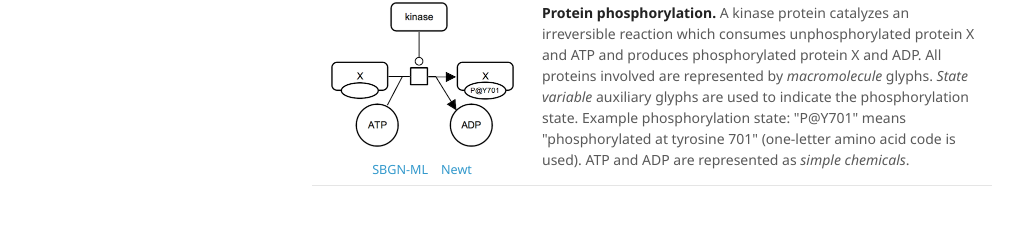
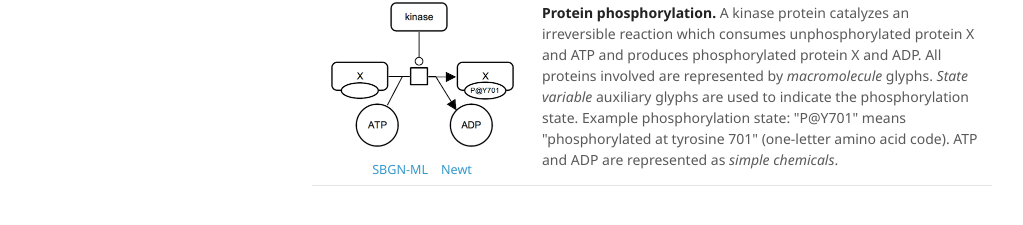
Before and after one commit to sbgn/sbgn, a Jekyll site: the page built from docs/sbgn_bricks.md, in a window 1280 px wide and 900 px high, scrolled down 909 px. Shown: the part 644-869 px from the top of the window, without its empty margins (128-1151 px from the left). Built offline with Jekyll 4.4.1, drawn with Linux system fonts in a browser that asks for light colours; nearby versions of some CDN libraries.

Commit message:
Update sbgn_bricks.md

```diff
--- a/docs/sbgn_bricks.md
+++ b/docs/sbgn_bricks.md
@@ -65,6 +65,6 @@
       <td style="width:200px; text-align:center; font-size:90%;"><img src="../sbgn/downloads/bricks/PD_phosphorylation.png"/> <br />
           <a href="/sbgn/downloads/bricks/PD_phosphorylation.sbgn" target="_blank">SBGN-ML</a> &ensp;
           <a href="http://web.newteditor.org/?URL=http://sbgn.github.io/sbgn/downloads/bricks/PD_phosphorylation.sbgn" target="_blank">Newt</a></td>
-      <td><strong>Protein phosphorylation.</strong> A kinase protein catalyzes an irreversible reaction which consumes unphosphorylated protein X and ATP and produces phosphorylated protein X and ADP. All proteins involved are represented by <i>macromolecule</i> glyphs. <i>State variable</i> auxiliary glyphs are used to indicate the phosphorylation state. Example phosphorylation state: "P@Y701" means "phosphorylated at tyrosine 701" (one-letter amino acid code is used). ATP and ADP are represented as <i>simple chemicals</i>.</td>
+      <td><strong>Protein phosphorylation.</strong> A kinase protein catalyzes an irreversible reaction which consumes unphosphorylated protein X and ATP and produces phosphorylated protein X and ADP. All proteins involved are represented by <i>macromolecule</i> glyphs. <i>State variable</i> auxiliary glyphs are used to indicate the phosphorylation state. Example phosphorylation state: "P@Y701" means "phosphorylated at tyrosine 701" (one-letter amino acid code). ATP and ADP are represented as <i>simple chemicals</i>.</td>
     </tr>
 </table>
```
